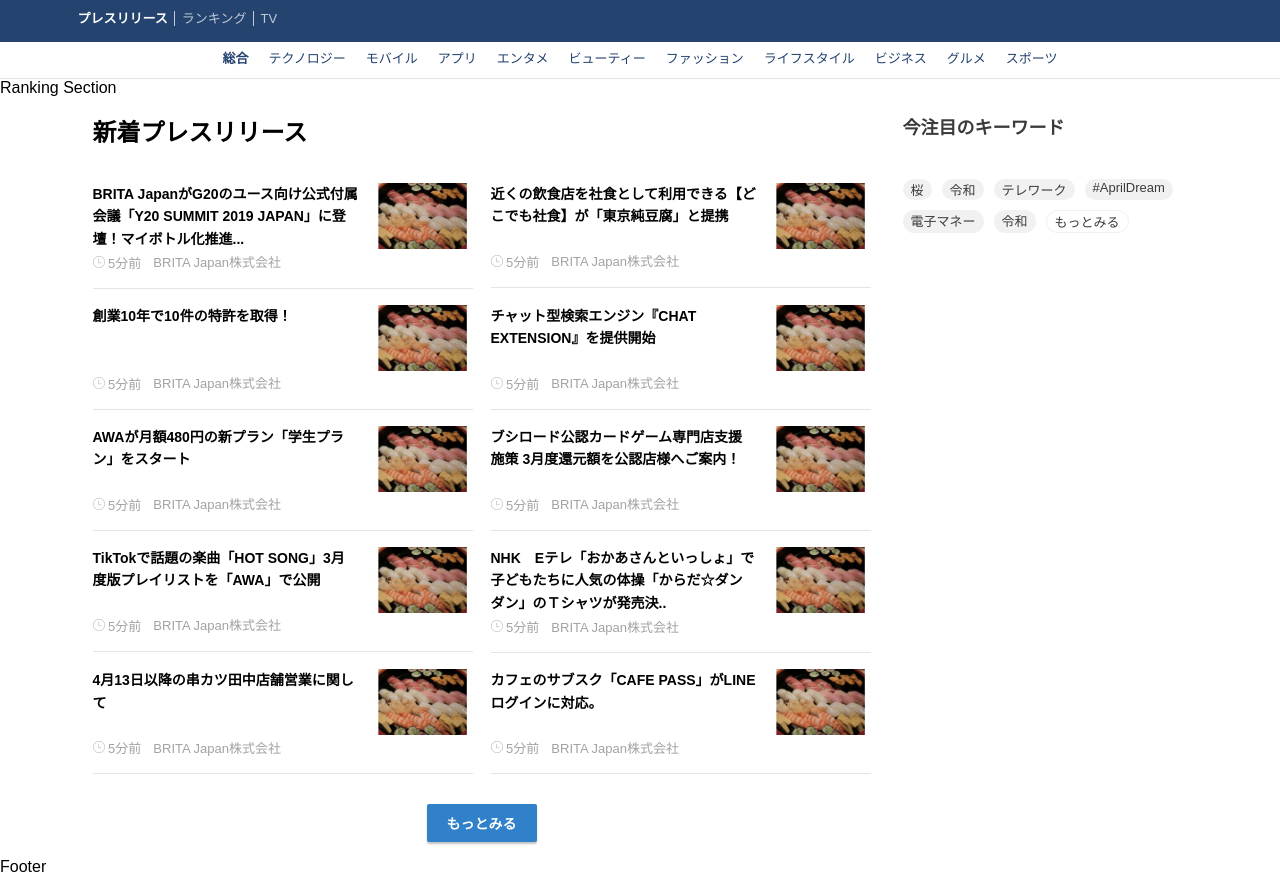
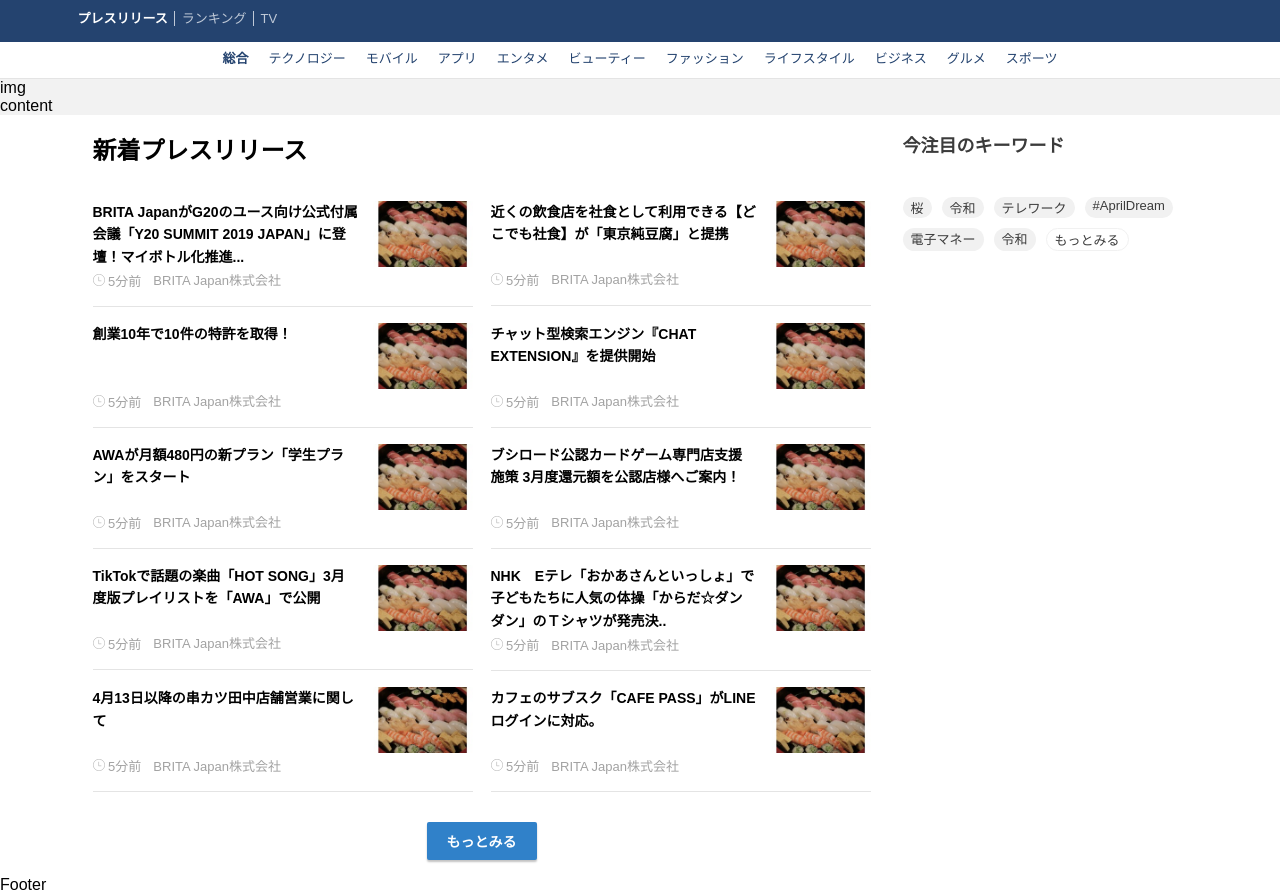
Before and after one commit to EC-9624/prtimes-kenshu-html-css, a plain HTML site: page index.html in a window 1280 px wide. Shown: the part 45-939 px from the top of the page. Drawn offline with Linux system fonts and the light colour scheme.

Commit message:
TODO: layout ranking cards

```diff
--- a/css/global.css
+++ b/css/global.css
@@ -9,6 +9,8 @@
   --color-gray: #e4e4e4;
   --color-gray-secondary: #a2a2a2;
   --color-gray-accent: #f1f1f1;
+
+  --bg-color-gray: #f2f2f2;
 
   --text-color-grey: #bfc9d7;
   --text-color-black: #3b3b3b;
--- a/css/index.css
+++ b/css/index.css
@@ -1,5 +1,3 @@
-/* Ranking  css */
-
 /* Main layout css */
 .main-layout {
   display: grid;
--- /dev/null
+++ b/css/ranking.css
@@ -0,0 +1,4 @@
+/* Ranking  css */
+.ranking {
+  background-color: var(--bg-color-gray);
+}
--- a/index.html
+++ b/index.html
@@ -7,6 +7,7 @@
     <title>prtimes-html-css-kenshu-2025</title>
     <link rel="stylesheet" href="css/global.css">
     <link rel="stylesheet" href="css/header.css">
+    <link rel="stylesheet" href="css/ranking.css">
     <link rel="stylesheet" href="css/index.css">
 </head>
 
@@ -109,7 +110,14 @@
             <li class="category-list__item"><a href="#">スポーツ</a></li>
         </ul>
     </nav>
-    <section aria-label="ランキング">Ranking Section</section>
+    <section aria-label="ランキング" class="ranking">
+        <div class="release-raking__card">
+            <a href="#">
+                <div>img</div>
+                <div>content</div>
+            </a>
+        </div>
+    </section>
     <div class="main-layout">
         <main class="main-layout__content">
             <h2 class="main-title">新着プレスリリース</h2>
```
